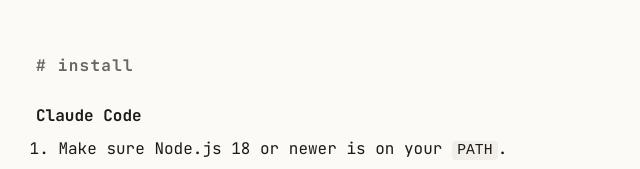
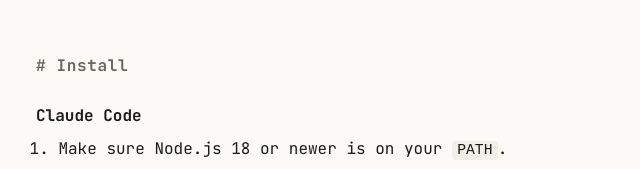
Before and after one commit to serkankorkut/mask2ai.com, a website: page public/index.html in a window 1280 px wide. Shown: the part 208-377 px from the top of the page, 272-912 px from the left. Drawn offline with Linux system fonts and the light colour scheme.

Commit message:
style: Capitalised section titles

```diff
--- a/public/style.css
+++ b/public/style.css
@@ -25,7 +25,7 @@
 .mark { display: inline-block; margin: 0 0 1rem; color: var(--accent); font-size: 0.9rem; line-height: 1.2; text-align: left; }
 h1 { font-size: 2.6rem; margin: 0; letter-spacing: -0.02em; }
 .tagline { font-size: 1.1rem; color: var(--muted); margin: 0.5rem 0 0; }
-h2 { font-size: 1rem; text-transform: lowercase; letter-spacing: 0.08em; color: var(--muted); margin: 2.5rem 0 0.75rem; }
+h2 { font-size: 1rem; letter-spacing: 0.04em; color: var(--muted); margin: 2.5rem 0 0.75rem; }
 h2::before { content: "# "; }
 h3 { font-size: 1rem; margin: 1.5rem 0 0.5rem; }
 p { margin: 0 0 1rem; }
```
